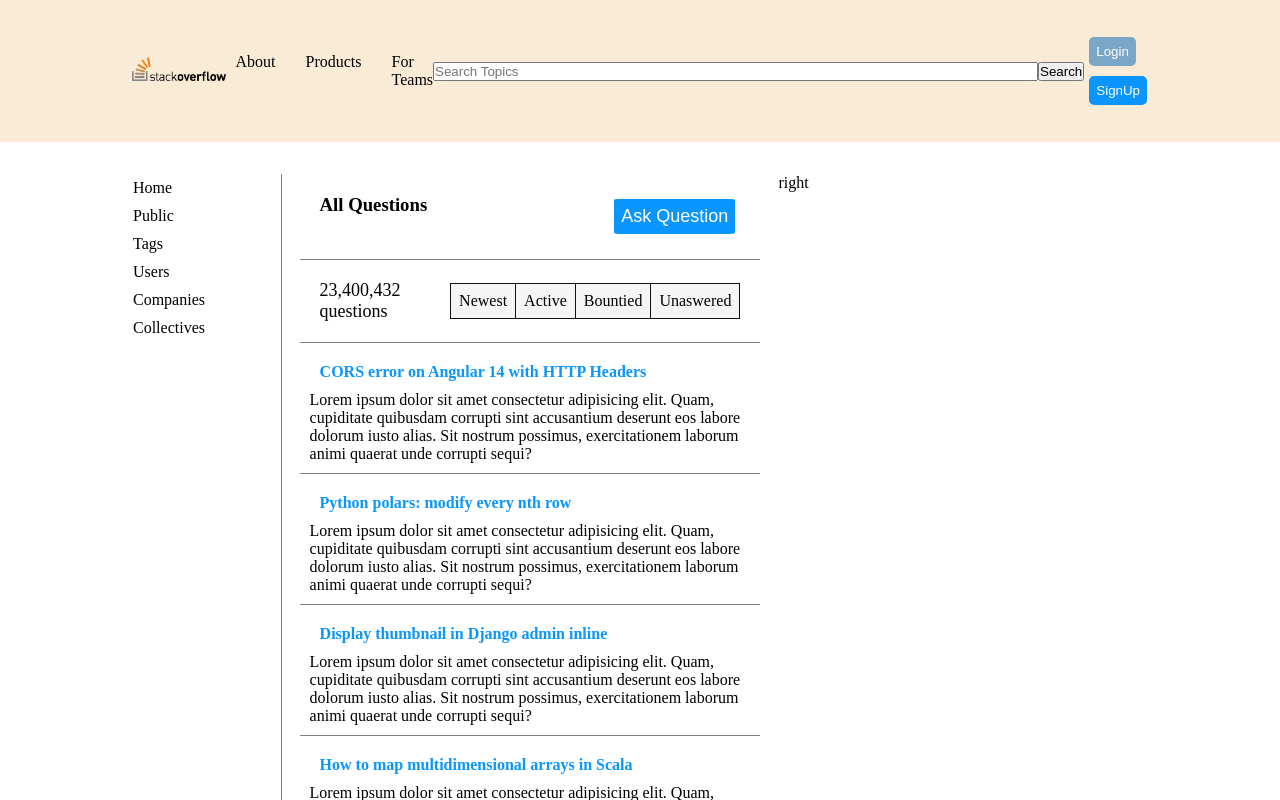
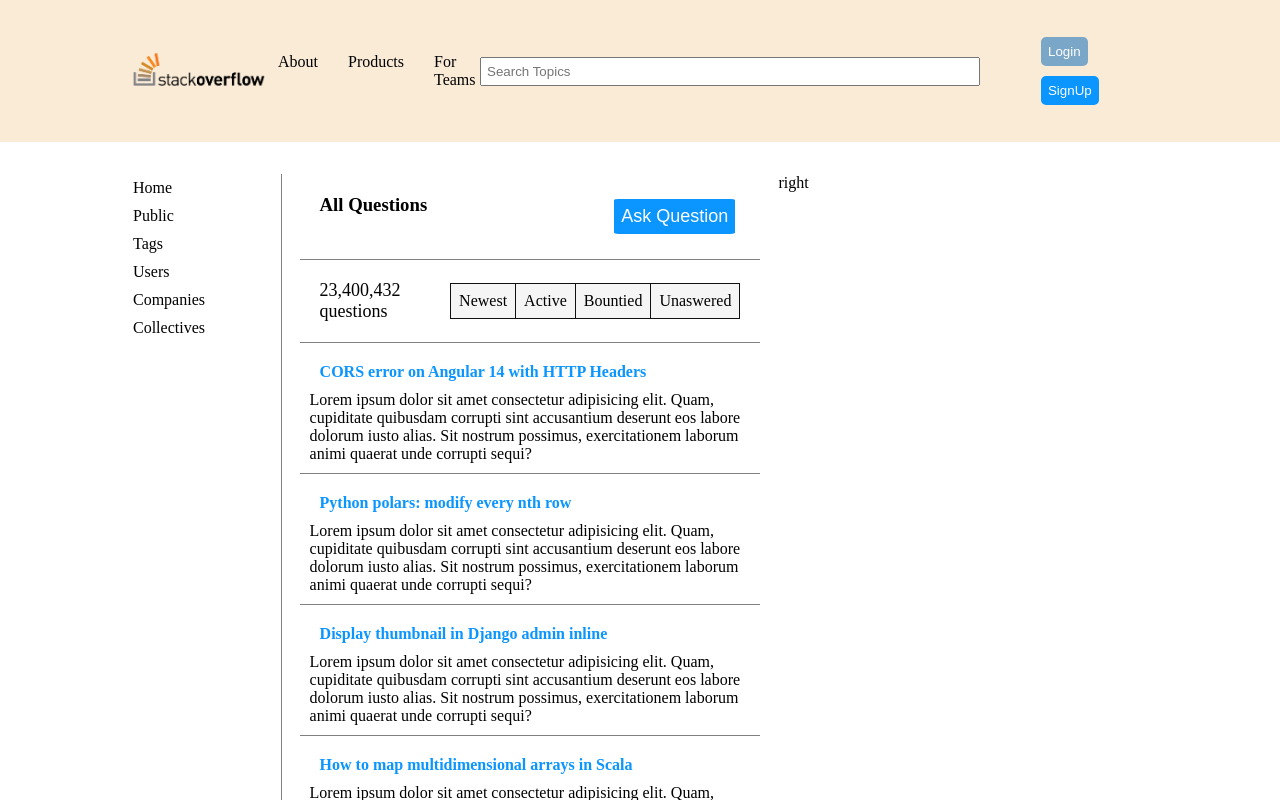
Before and after one commit to dmwase88/Stack, a plain HTML site: page index.html in a window 1280 px wide. Shown: the top 800 px of the page. Drawn offline with Linux system fonts and the light colour scheme.

Commit message:
added css styles

```diff
--- a/index.html
+++ b/index.html
@@ -24,8 +24,12 @@
 
         <div id="search">
           <form class="form">
-            <input type="text" placeholder="Search Topics" size="73" /><br />
-            <input type="submit" value="Search" />
+            <input
+              type="search"
+              placeholder="Search Topics"
+              size="73"
+              class="search"
+            /><br />
           </form>
         </div>
 
@@ -120,7 +124,7 @@
             animi quaerat unde corrupti sequi?
           </div>
           <div id="pagination">
-            <button><a href="#">1</a></button>
+            <button class="current"><a href="#">1</a></button>
             <button><a href="#">2</a></button>
             <button><a href="#">3</a></button>
             <button><a href="#">4</a></button>
--- a/style.css
+++ b/style.css
@@ -16,6 +16,11 @@ body html {
   max-width: 100%;
   margin: 0 auto;
   padding: 32px 10vw;
+}
+
+.search {
+  padding: 5px;
+  width: 90%;
 }
 
 #topbar {
@@ -196,3 +201,7 @@ h5 {
   background-color: hsl(27deg 90% 55%);
   border: 2px solid hsl(27deg 90% 55%);
 }
+.current {
+  background-color: hsl(27deg 90% 55%);
+  border: 2px solid hsl(27deg 90% 55%);
+}
```
Also changed, not shown: 1 other file.
